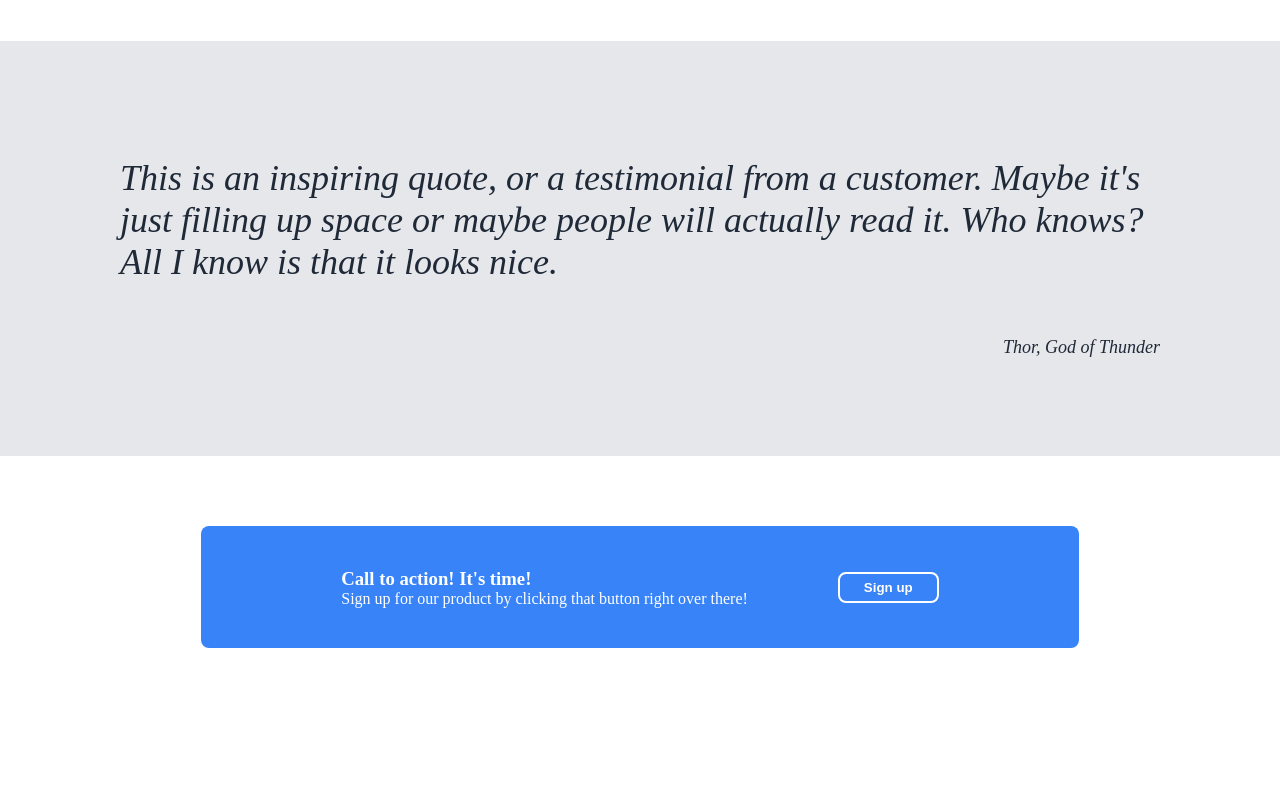
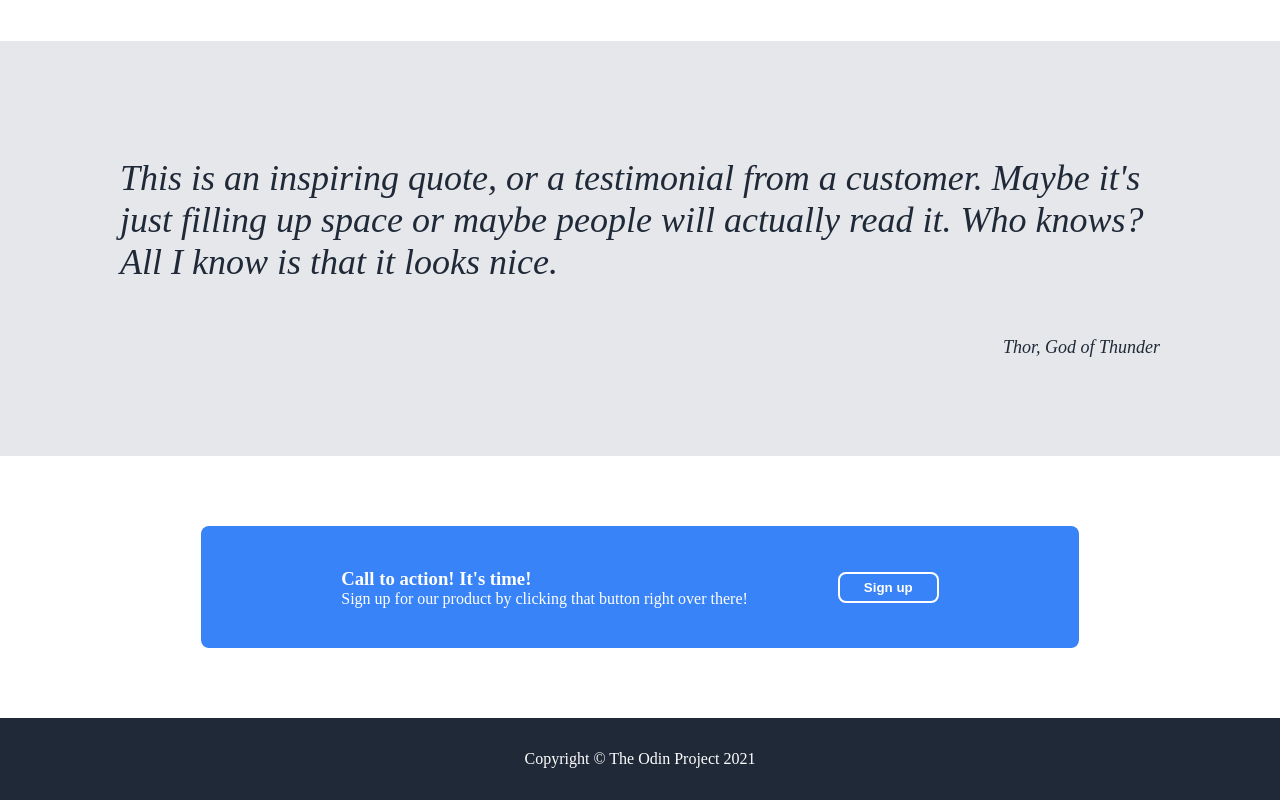
Before and after one commit to alchemistikk/landing-page, a plain HTML site: page index.html in a window 1280 px wide. Shown: the part 960-1760 px from the top of the page. Before the commit the page ends 1678 px from the top, so only its background shows below. Drawn offline with Linux system fonts and the light colour scheme.

Commit message:
Complete first iteration of footer

```diff
--- a/index.html
+++ b/index.html
@@ -64,6 +64,10 @@
       <button>Sign up</button>
     </div>
   </div>
-  <div class="footer"></div>
+  <div class="footer">
+    <div class="footer-text">
+      Copyright © The Odin Project 2021
+    </div>
+  </div>
 </body>
 </html>
--- a/style.css
+++ b/style.css
@@ -163,3 +163,12 @@ figcaption {
 .call-text h3 {
   margin-bottom: 0;
 }
+
+.footer {
+  color: white;
+  background-color: #1f2937;
+  display: flex;
+  justify-content: center;
+  align-items: center;
+  padding: 32px 0;
+}
```
